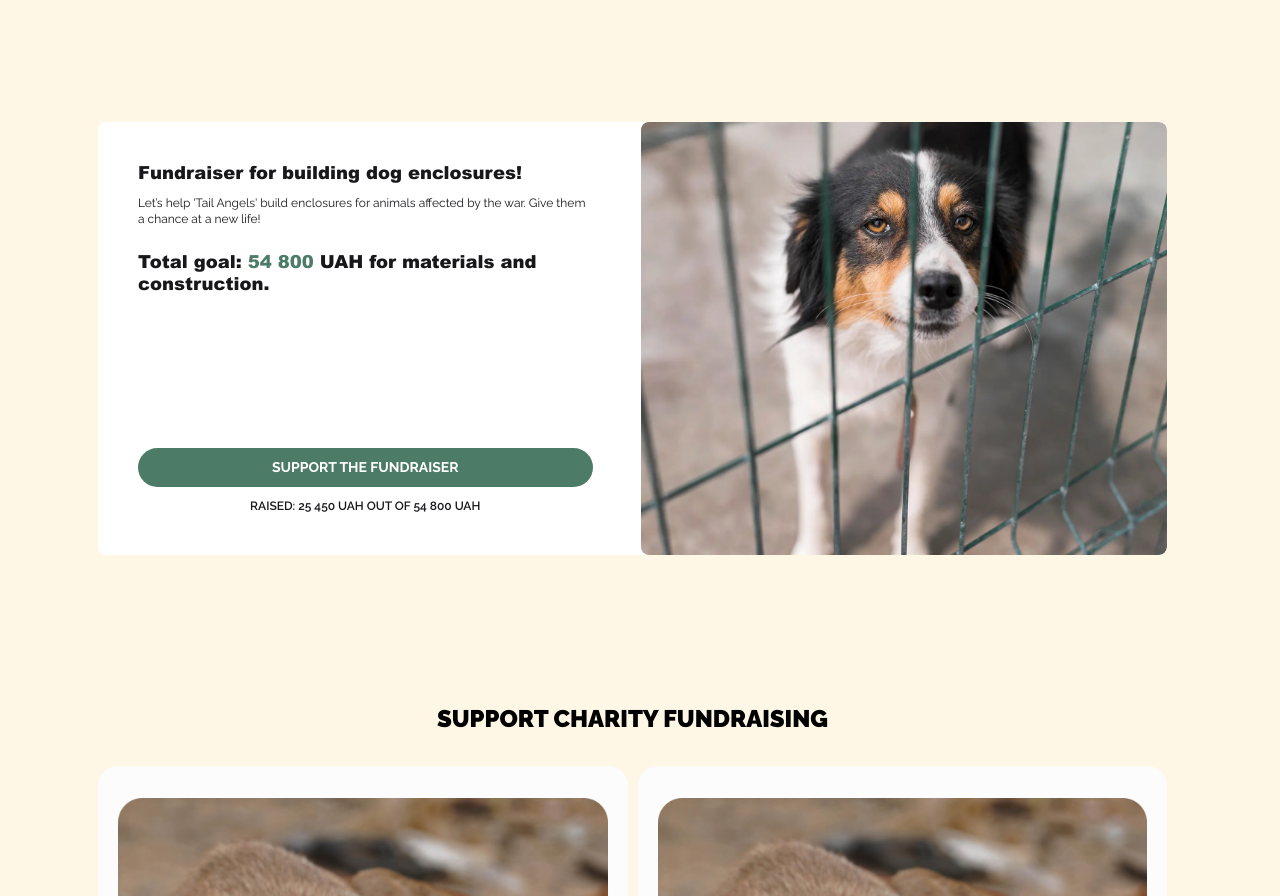
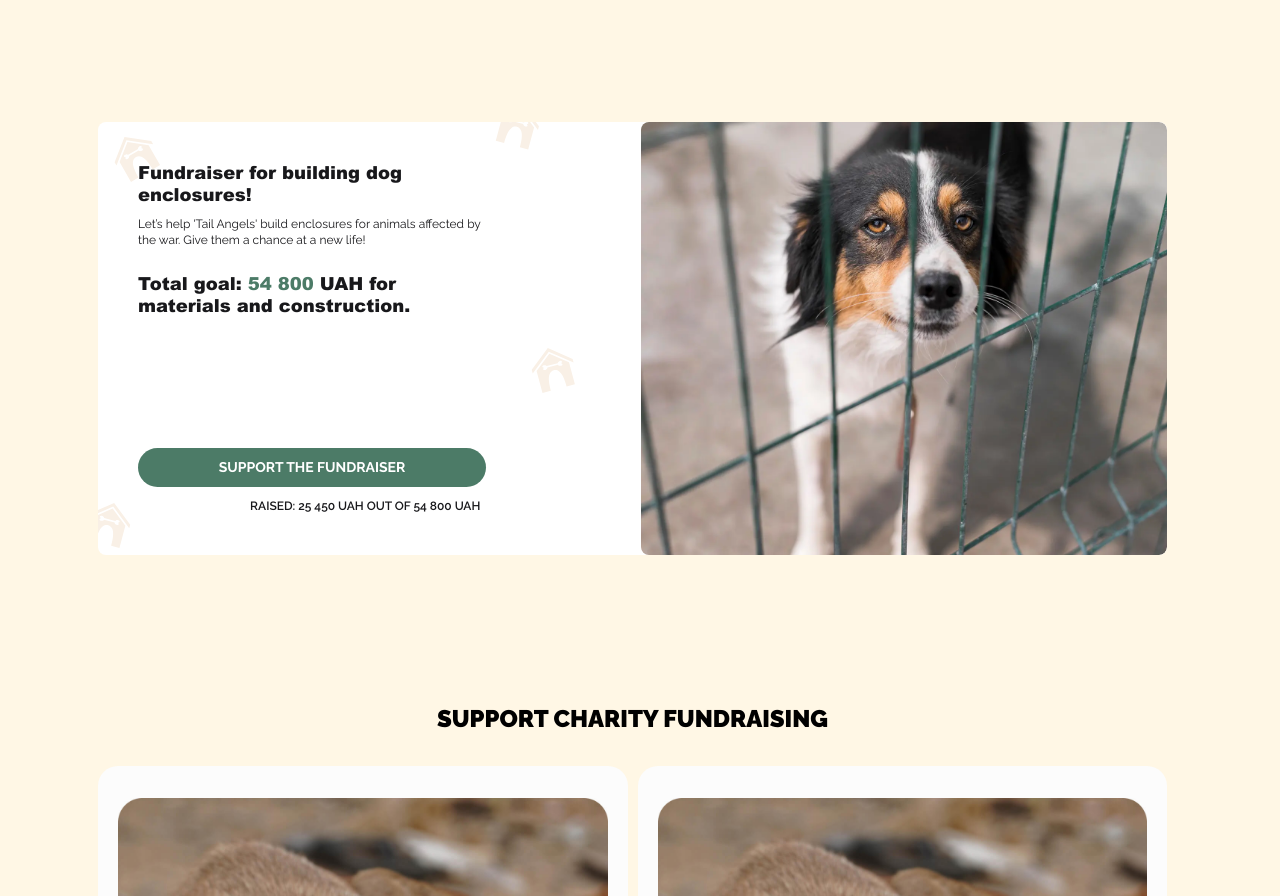
Before and after one commit to yangoly-hv/yangoly-hvostikiv-site, a Next.js app: page /en in a window 1280 px wide. Shown: the part 5188-6084 px from the top of the page. Built offline with nearby package versions, Linux system fonts and the light colour scheme.

Commit message:
updated monthly goal section

```diff
--- a/src/modules/MonthlyGoalSection/MonthlyGoalSection.tsx
+++ b/src/modules/MonthlyGoalSection/MonthlyGoalSection.tsx
@@ -20,11 +20,35 @@ const MonthlyGoalSection = ({
     .replace("{{current}}", current.toLocaleString("uk-UA"));
 
   return (
-    <section className="mb-[124px] xl:mb-[200px] py-6 bg-white md:bg-transparent">
+    <section className="relative mb-[124px] xl:mb-[200px] py-6 bg-white md:bg-transparent overflow-hidden">
+      <AnimatedWrapper
+        animation={fadeInAnimation({ scale: 0.9, delay: 0.8 })}
+        className="md:hidden absolute top-[-18px] left-[calc(50%-205px)] w-[429px] h-[630px]"
+      >
+        <Image
+          src="/images/home/monthlyGoal/housesMob.svg"
+          alt="houses"
+          width="429"
+          height="630"
+          className="w-full h-full object-cover"
+        />
+      </AnimatedWrapper>
       <div className="container px-4 xl:px-10 mx-auto">
-        <div className="md:flex justify-between rounded-[8px] overflow-hidden bg-white">
-          <div className="md:flex flex-col justify-between md:w-1/2 md:p-10 xl:py-[89px] xl:px-[81px]  rounded-[8px]">
-            <div>
+        <div className="relative md:flex justify-between rounded-[8px] md:bg-white overflow-hidden">
+          <AnimatedWrapper
+            animation={fadeInAnimation({ scale: 0.9, delay: 0.8 })}
+            className="hidden md:block absolute top-[-26px] left-[-18px] md:w-[382px] lg:w-[502px] xl:w-[622px] laptop:w-[642px] desk:w-[802px] aspect-[642/583] h-auto"
+          >
+            <Image
+              src="/images/home/monthlyGoal/housesDesk.svg"
+              alt="houses"
+              width="642"
+              height="583"
+              className="w-full h-full object-cover"
+            />
+          </AnimatedWrapper>
+          <div className="md:flex flex-col justify-between md:w-1/2 md:p-10 xl:py-[89px] xl:px-[81px] rounded-[8px]">
+            <div className="lg:max-w-[348px] xl:max-w-[555px]">
               <AnimatedWrapper
                 as="h2"
                 animation={fadeInAnimation({ y: 30 })}
@@ -67,7 +91,7 @@ const MonthlyGoalSection = ({
               <Donate
                 lang={lang}
                 donateModalTranslataion={donateModalTranslataion}
-                className="w-full mb-3 desk:mb-8 xl:h-[67px]"
+                className="w-full lg:max-w-[348px] xl:max-w-[555px] mb-3 desk:mb-8 xl:h-[67px]"
                 buttonText={supportFundrasing}
               />
               <AnimatedWrapper
```
Also changed, not shown: public/images/home/monthlyGoal/housesDesk.svg (added), public/images/home/monthlyGoal/housesMob.svg (added).
